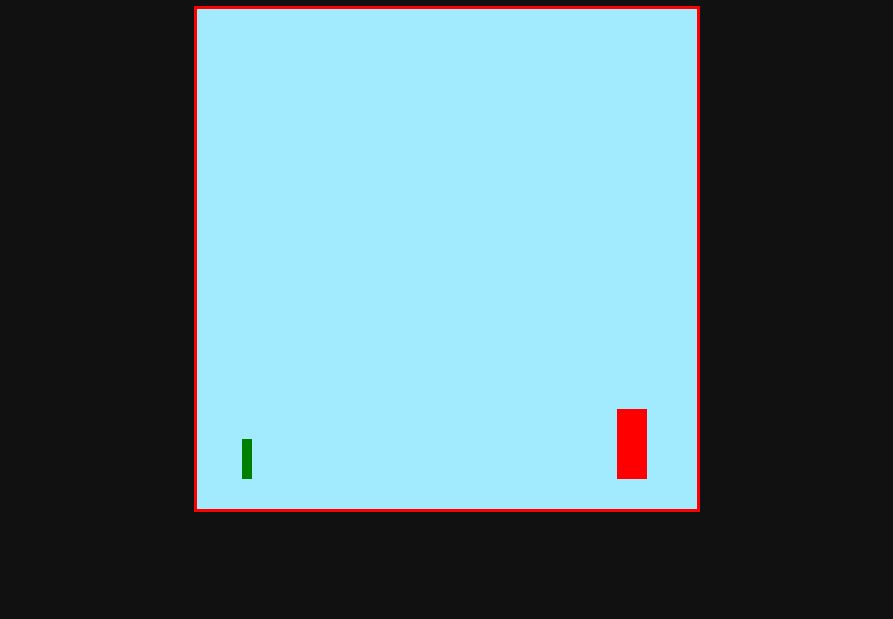
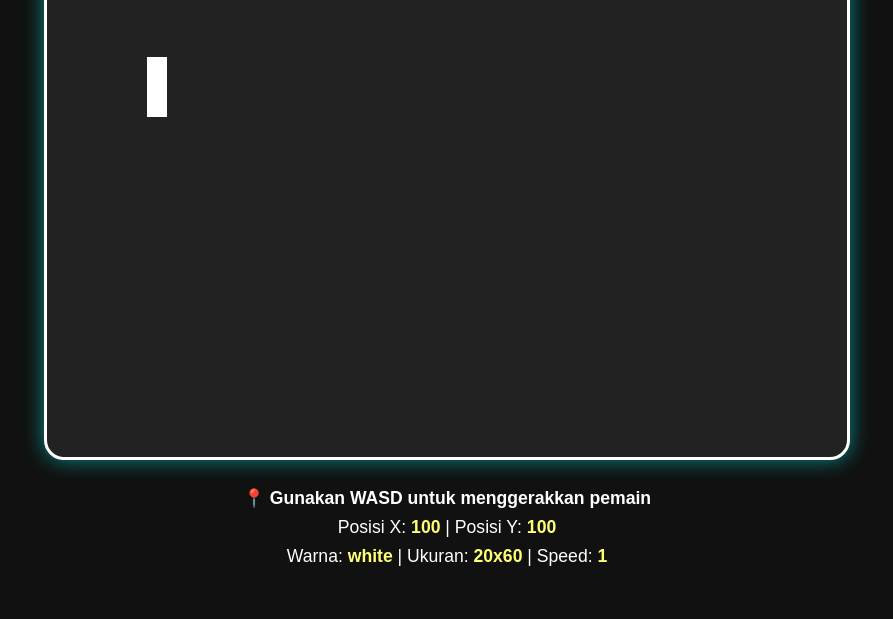
Before and after one commit to Amrryzen/Game-Web, a plain HTML site: page index.html in a window 1280 px wide. Shown: the part 181-800 px from the top of the page, without its empty margins (193-1086 px from the left). Drawn offline with Linux system fonts and the light colour scheme.

Commit message:
Update 0.0.3

```diff
--- a/game.js
+++ b/game.js
@@ -2,15 +2,83 @@ const canvas = document.getElementById("gameCanvas");
 const ctx = canvas.getContext("2d");
 
 const player = {
-  x: 45, y: 430, w: 10, h: 40, color: "green"
+  x: 100, y: 100, w: 20, h: 60, speed: 1, color: "white"
 };
 
-const enemy = {
-  x: 420, y: 400, w: 30, h: 70, color: "red"
-};
+const trails = [];
+const maxTrails = 15;
+const keysPressed = {};
 
-ctx.fillStyle = player.color;
-ctx.fillRect(player.x, player.y, player.w, player.h);
+document.addEventListener("keydown", function (event) {
+  keysPressed[event.key] = true;
+});
 
-ctx.fillStyle = enemy.color;
-ctx.fillRect(enemy.x, enemy.y, enemy.w, enemy.h);
+document.addEventListener("keyup", function (event) {
+  keysPressed[event.key] = false;
+});
+
+window.addEventListener("blur", function () {
+  Object.keys(keysPressed).forEach(function (key) {
+    keysPressed[key] = false;
+  });
+});
+
+function update() {
+  let isMoving = false;
+
+  if (keysPressed["d"] || keysPressed["D"]) { player.x += player.speed; isMoving = true; }
+  if (keysPressed["a"] || keysPressed["A"]) { player.x -= player.speed; isMoving = true; }
+  if (keysPressed["w"] || keysPressed["W"]) { player.y -= player.speed; isMoving = true; }
+  if (keysPressed["s"] || keysPressed["S"]) { player.y += player.speed; isMoving = true; }
+
+  if (player.x < 0) player.x = 0;
+  if (player.x + player.w > canvas.width) player.x = canvas.width - player.w;
+  if (player.y < 0) player.y = 0;
+  if (player.y + player.h > canvas.height) player.y = canvas.height - player.h;
+
+  if (isMoving) {
+    trails.push({ x: player.x, y: player.y });
+  } else if (trails.length > 0) {
+    trails.shift();
+  }
+  if (trails.length > maxTrails) {
+    trails.shift();
+  }
+}
+
+function draw() {
+  ctx.clearRect(0, 0, canvas.width, canvas.height);
+
+  for (let i = 0; i < trails.length; i++) {
+  let ratio = (i + 1) / trails.length;
+
+    let opacity = ratio * 0.4;
+    let sizeDecrease = ratio;
+
+    let trailWidth = player.w * sizeDecrease;
+    let trailHeight = player.h * sizeDecrease;
+
+    let trailX = trails[i].x + (player.w - trailWidth) / 2;
+    let trailY = trails[i].y + (player.h - trailHeight) / 2;
+
+    ctx.fillStyle = `rgba(0, 150, 255, ${opacity})`;
+    ctx.fillRect(trailX, trailY, trailWidth, trailHeight);
+  }
+
+  ctx.fillStyle = player.color;
+  ctx.fillRect(player.x, player.y, player.w, player.h);
+
+  document.getElementById("posX").textContent = Math.round(player.x);
+  document.getElementById("posY").textContent = Math.round(player.y);
+  document.getElementById("playerColor").textContent = player.color;
+  document.getElementById("playerSize").textContent = player.w + "x" + player.h;
+  document.getElementById("playerSpeed").textContent = player.speed;
+}
+
+function gameLoop() {
+  update();
+  draw();
+  requestAnimationFrame(gameLoop);
+}
+
+gameLoop();
--- a/index.html
+++ b/index.html
@@ -1,15 +1,26 @@
-<!-- index.html -->
 <!DOCTYPE html>
 <html lang="id">
 <head>
-<meta charset="UTF-8">
-<title>Game Web Pertama</title>
-<link rel="stylesheet" href="style.css">
+  <meta charset="UTF-8">
+  <meta name="viewport" content="width=device-width, initial-scale=1.0">
+  <title>Game Player Movement - Pertemuan 2</title>
+  <link rel="stylesheet" href="style.css">
 </head>
+
 <body>
-<h1>Game Web Pertama</h1>
-<canvas id="gameCanvas" width="500"
-height="500"></canvas>
-<script src="game.js"></script>
+  <h1>Player Movement Game</h1>
+
+  <div class="container">
+    <canvas id="gameCanvas" width="800" height="500"></canvas>
+
+    <div class="info">
+      <p>📍 <strong>Gunakan WASD untuk menggerakkan pemain</strong></p>
+      <p>Posisi X: <span id="posX">100</span> | Posisi Y: <span id="posY">100</span></p>
+      <p>Warna: <span id="playerColor">white</span> | Ukuran: <span id="playerSize">40x40</span> | Speed: <span id="playerSpeed">5</span></p>
+    </div>
+  </div>
+
+  <script src="game.js"></script>
 </body>
+
 </html>
--- a/style.css
+++ b/style.css
@@ -9,7 +9,39 @@ background: #111;
   color: white;
   font-family: Arial, sans-serif;
 }
+
+h1 {
+  margin-bottom: 20px;
+  font-size: 2.5em;
+  text-shadow: 2px 2px 4px rgba(0, 0, 0, 0.7);
+}
+
+.container {
+  display: flex;
+  flex-direction: column;
+  align-items: center;
+  gap: 20px;
+}
+
 canvas {
-border: 3px solid rgb(255, 0, 0);
-background: #a2ebff;
+  border: 3px solid white;
+  background: #222;
+  box-shadow: 0 0 20px rgba(0, 255, 255, 0.5);
+  cursor: none;
+  border-radius: 20px;
 }
+
+.info {
+  text-align: center;
+  font-size: 1.1em;
+  color: #ffffff;
+}
+
+.info p {
+  margin: 8px 0;
+}
+
+.info span {
+  color: #ffff74;
+  font-weight: bold;
+}
```
Lines whose indentation alone changed are shown as unchanged.
